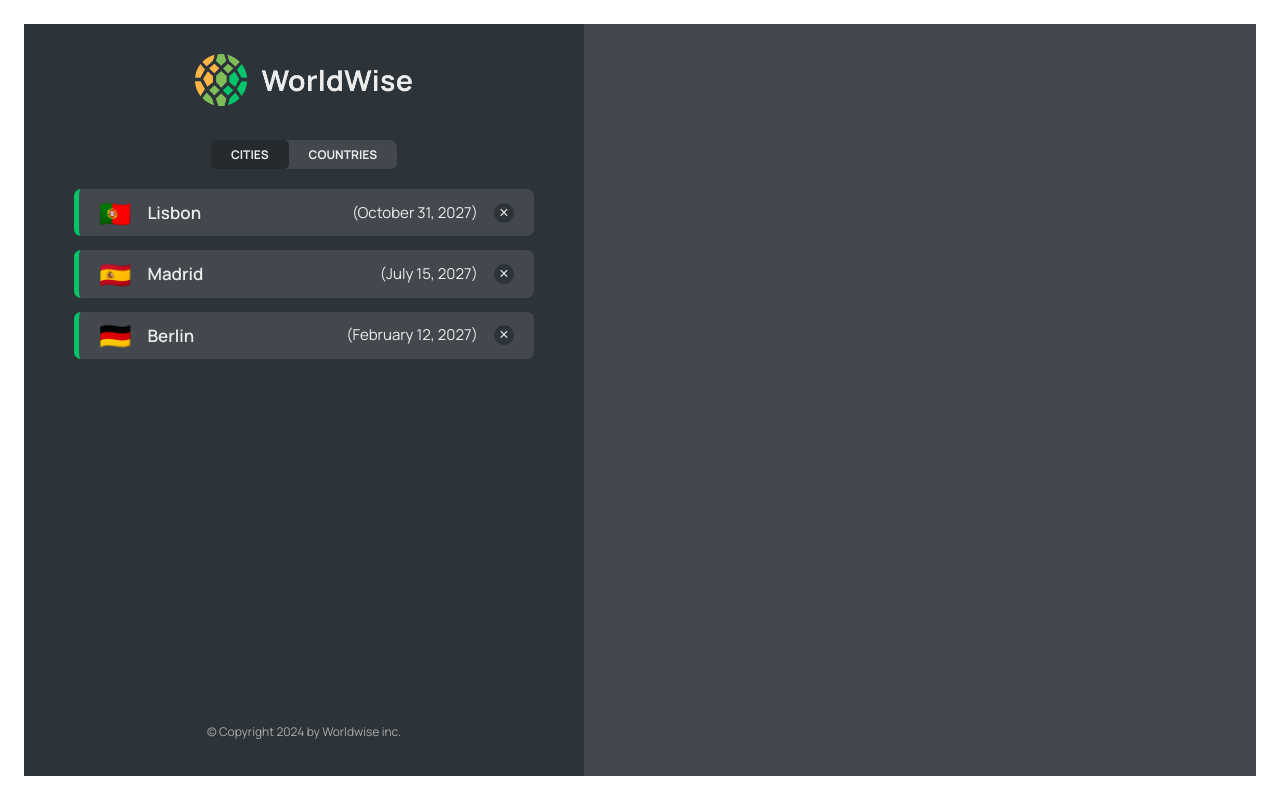
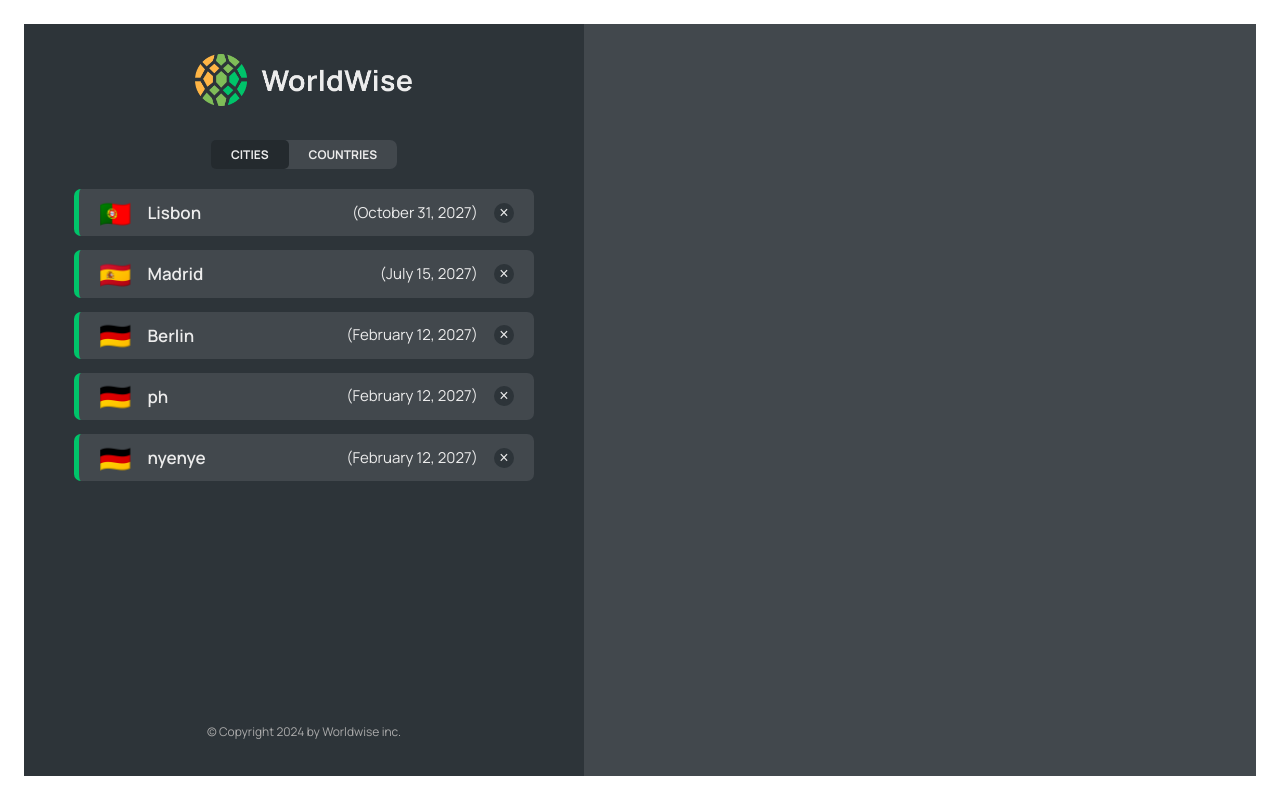
Before and after one commit to Joaquin010820/challenge-udemy, a React (Vite) app in the folder worldwise/: page /app/cities in a window 1280 px wide. Built offline with nearby package versions, Linux system fonts and the light colour scheme; data requests are answered from the project's data file.

Commit message:
putting state in the url using react router

```diff
--- a/worldwise/src/App.jsx
+++ b/worldwise/src/App.jsx
@@ -1,4 +1,6 @@
 import { BrowserRouter, Routes, Route } from "react-router-dom";
+import { useEffect, useState } from "react";
+
 import Product from "./pages/Product";
 import Pricing from "./pages/Pricing";
 import Homepage from "./pages/Homepage";
@@ -6,8 +8,8 @@ import Login from "./pages/Login";
 import AppLayout from "./pages/AppLayout";
 import PageNotFound from "./pages/PageNotFound";
 import CityList from "./components/CityList";
-import { useEffect, useState } from "react";
 import CountryList from "./components/CountryList";
+import City from "./components/City";
 
 const BASE_URL = "http://localhost:9000";
 
@@ -48,6 +50,7 @@ export default function App() {
             path="cities"
             element={<CityList cities={cities} isLoading={isLoading} />}
           />
+          <Route path="cities/:id" element={<City />} />
           <Route path="countries" element={<CountryList cities={cities} />} />
           <Route path="form" element={<p>form</p>} />
         </Route>
--- a/worldwise/src/components/City.jsx
+++ b/worldwise/src/components/City.jsx
@@ -1,4 +1,6 @@
+import { useParams, useSearchParams } from "react-router-dom";
 import styles from "./City.module.css";
+import { useEffect, useState } from "react";
 
 const formatDate = (date) =>
   new Intl.DateTimeFormat("en", {
@@ -9,53 +11,61 @@ const formatDate = (date) =>
   }).format(new Date(date));
 
 function City() {
+  const [searchParams, setSearchParams] = useSearchParams();
+  const lat = searchParams.get("lat");
+  const lng = searchParams.get("lng");
+
+  const { id } = useParams();
+
   // TEMP DATA
   const currentCity = {
-    cityName: "Lisbon",
+    cityName: "city.cityName,",
     emoji: "🇵🇹",
     date: "2027-10-31T15:59:59.138Z",
     notes: "My favorite city so far!",
   };
 
-  const { cityName, emoji, date, notes } = currentCity;
+  return (
+    <h1>
+      City {id},{lat}, {lng}
+    </h1>
+  );
 
-  return (
-    <div className={styles.city}>
-      <div className={styles.row}>
-        <h6>City name</h6>
-        <h3>
-          <span>{emoji}</span> {cityName}
-        </h3>
-      </div>
+  // return (
+  //   <div className={styles.city}>
+  //     <div className={styles.row}>
+  //       <h6>City name</h6>
+  //       <h3>
+  //         <span>{emoji}</span> {cityName}
+  //       </h3>
+  //     </div>
 
-      <div className={styles.row}>
-        <h6>You went to {cityName} on</h6>
-        <p>{formatDate(date || null)}</p>
-      </div>
+  //     <div className={styles.row}>
+  //       <h6>You went to {cityName} on</h6>
+  //       <p>{formatDate(date || null)}</p>
+  //     </div>
 
-      {notes && (
-        <div className={styles.row}>
-          <h6>Your notes</h6>
-          <p>{notes}</p>
-        </div>
-      )}
+  //     {notes && (
+  //       <div className={styles.row}>
+  //         <h6>Your notes</h6>
+  //         <p>{notes}</p>
+  //       </div>
+  //     )}
 
-      <div className={styles.row}>
-        <h6>Learn more</h6>
-        <a
-          href={`https://en.wikipedia.org/wiki/${cityName}`}
-          target="_blank"
-          rel="noreferrer"
-        >
-          Check out {cityName} on Wikipedia &rarr;
-        </a>
-      </div>
+  //     <div className={styles.row}>
+  //       <h6>Learn more</h6>
+  //       <a
+  //         href={`https://en.wikipedia.org/wiki/${cityName}`}
+  //         target="_blank"
+  //         rel="noreferrer"
+  //       >
+  //         Check out {cityName} on Wikipedia &rarr;
+  //       </a>
+  //     </div>
 
-      <div>
-        <ButtonBack />
-      </div>
-    </div>
-  );
+  //     <div></div>
+  //   </div>
+  // );
 }
 
 export default City;
--- a/worldwise/src/components/CityItem.jsx
+++ b/worldwise/src/components/CityItem.jsx
@@ -1,3 +1,4 @@
+import { Link } from "react-router-dom";
 import styles from "./CityItem.module.css";
 
 const formatDate = (date) =>
@@ -7,14 +8,19 @@ const formatDate = (date) =>
     year: "numeric",
   }).format(new Date(date));
 
-export default function CityItem({ city, onDeleteCity }) {
-  const { cityName, emoji, date } = city;
+export default function CityItem({ city }) {
+  const { cityName, emoji, date, id, position } = city;
   return (
-    <li className={styles.cityItem}>
-      <span className={styles.emoji}>{emoji}</span>
-      <span className={styles.name}>{cityName}</span>
-      <time className={styles.date}>({formatDate(date)})</time>
-      <button className={styles.deleteBtn}>&times;</button>
+    <li>
+      <Link
+        className={styles.cityItem}
+        to={`${id}?lat=${position.lat}&lng=${position.lng}`}
+      >
+        <span className={styles.emoji}>{emoji}</span>
+        <span className={styles.name}>{cityName}</span>
+        <time className={styles.date}>({formatDate(date)})</time>
+        <button className={styles.deleteBtn}>&times;</button>
+      </Link>
     </li>
   );
 }
--- a/worldwise/src/components/CountryList.jsx
+++ b/worldwise/src/components/CountryList.jsx
@@ -1,9 +1,24 @@
 import CountryItem from "./CountryItem";
 import styles from "./CountryList.module.css";
-export default function CountryList({ cities }) {
+import Message from "./Message";
+export default function CountryList({ cities, isLoading }) {
+  if (isLoading) return <Spinner />;
+
+  if (!cities.length)
+    return (
+      <Message message="Add your first city by clicking on a city on the map" />
+    );
+
+  const countries = cities.reduce((arr, city) => {
+    if (!arr.map((el) => el.country).includes(city.country))
+      return [...arr, { country: city.country, emoji: city.emoji }];
+    else {
+      return arr;
+    }
+  }, []);
   return (
     <ul className={styles.countryList}>
-      {cities.map((country) => (
+      {countries.map((country) => (
         <CountryItem country={country} key={country.id} />
       ))}
     </ul>
--- a/worldwise/src/components/Map.jsx
+++ b/worldwise/src/components/Map.jsx
@@ -1,5 +1,15 @@
+import { useParams, useSearchParams } from "react-router-dom";
 import styles from "./Map.module.css";
 
 export default function Map() {
-  return <div className={styles.mapContainer}></div>;
+  const [searchParams, setSearchParams] = useSearchParams();
+  const lat = searchParams.get("lat");
+  const lng = searchParams.get("lng");
+
+  return (
+    <div className={styles.mapContainer}>
+      {lat}
+      {lng}
+    </div>
+  );
 }
--- a/worldwise/src/data/cities.json
+++ b/worldwise/src/data/cities.json
@@ -35,6 +35,30 @@
         "lng": 13.376933665713324
       },
       "id": 98443197
+    },
+    {
+      "cityName": "ph",
+      "country": "Germany",
+      "emoji": "🇩🇪",
+      "date": "2027-02-12T09:24:11.863Z",
+      "notes": "Amazing 😃",
+      "position": {
+        "lat": 52.53586782505711,
+        "lng": 13.376933665713324
+      },
+      "id": 123
+    },
+    {
+      "cityName": "nyenye",
+      "country": "Germany",
+      "emoji": "🇩🇪",
+      "date": "2027-02-12T09:24:11.863Z",
+      "notes": "Amazing 😃",
+      "position": {
+        "lat": 52.53586782505711,
+        "lng": 13.376933665713324
+      },
+      "id": 98443145697
     }
   ]
 }
```
